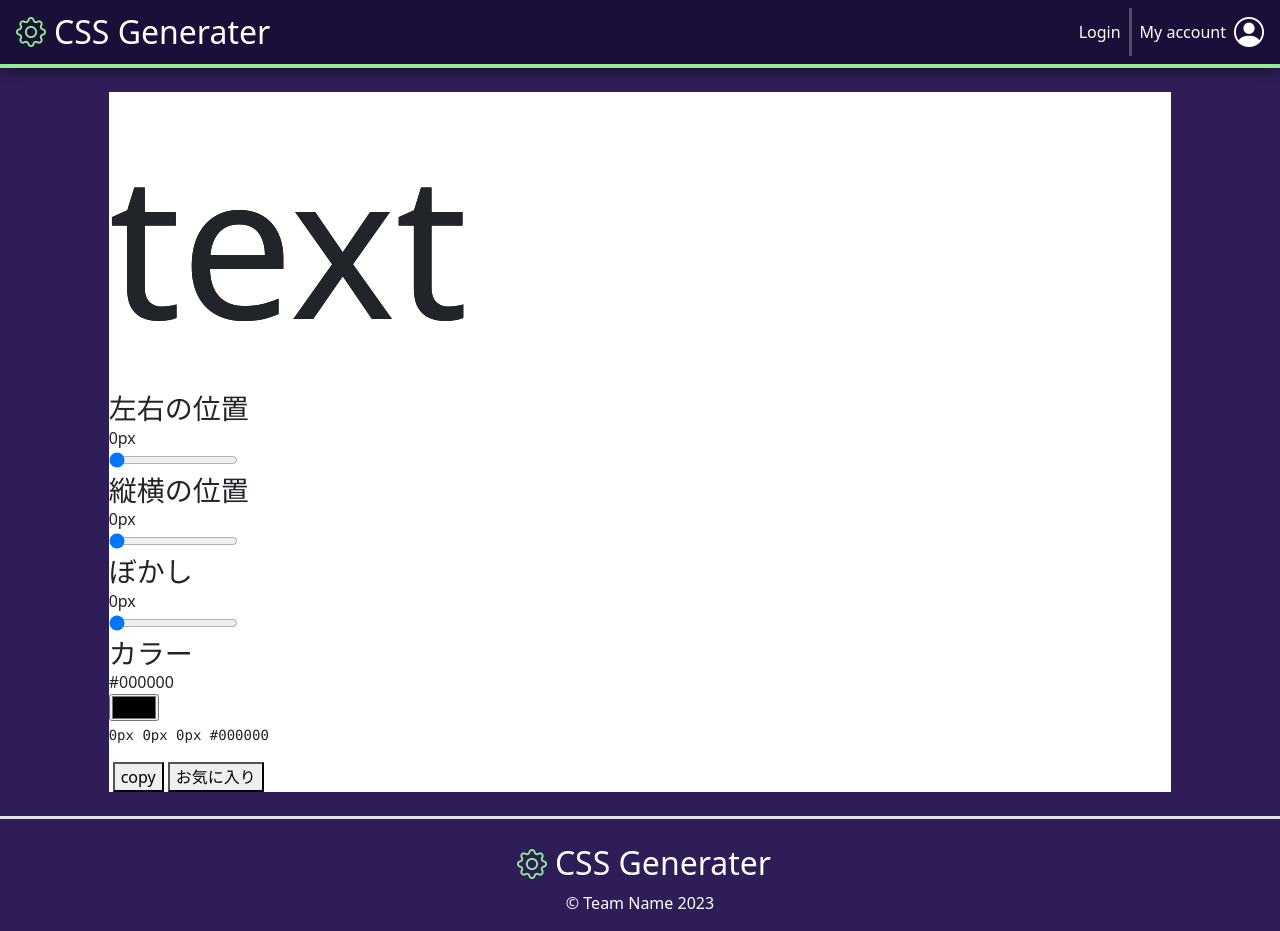
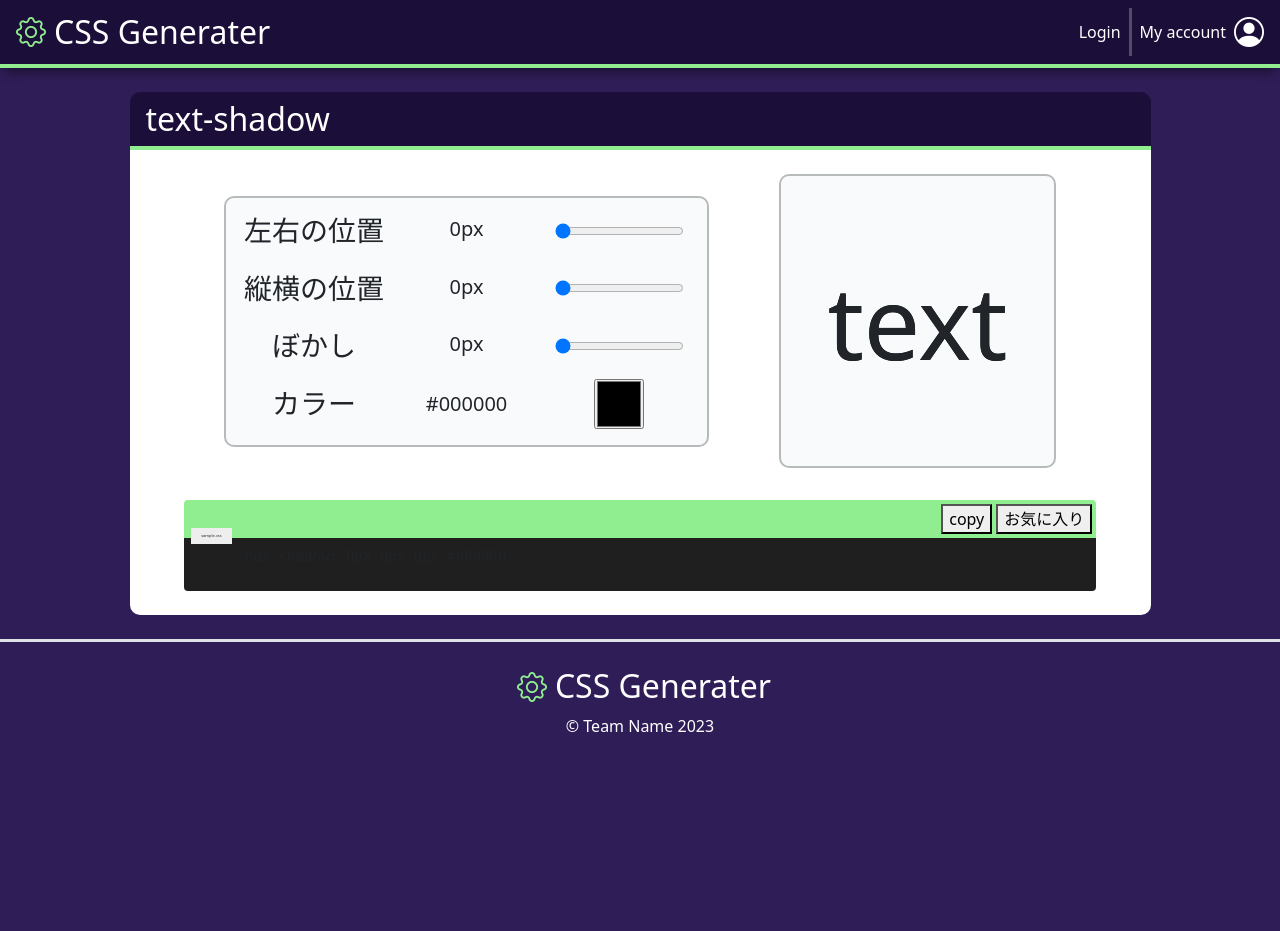
Before and after one commit to balckowl/css-generater, a React (Vite) app: page /textshadow in a window 1280 px wide. After the commit the page ends 800 px from the top, so only its background shows below. Built offline with nearby package versions, Linux system fonts and the light colour scheme; no server answers; a small style sheet from the web is missing.

Commit message:
Updata: TextShadow pageをアップデーしました。

```diff
--- a/src/pages/BoxShadow/BoxShadow.scss
+++ b/src/pages/BoxShadow/BoxShadow.scss
@@ -32,15 +32,15 @@
     padding-bottom: 70px;
 }
 
-// .btn-box{
-//     background-color: #90EE90;
-//     border-radius: 4px 4px 0px 0px;
-// }
+.btn-box{
+    background-color: #90EE90;
+    border-radius: 4px 4px 0px 0px;
+}
 
-// .code-box{
-//     background-color: #1F1F1F;
-//     border-radius: 0px 0px 4px 4px;
-// }
+.code-box{
+    background-color: #1F1F1F;
+    border-radius: 0px 0px 4px 4px;
+}
 
 .code-box{
     position: relative;
--- a/src/pages/LinerGradient/LinerGradient.jsx
+++ b/src/pages/LinerGradient/LinerGradient.jsx
@@ -107,7 +107,9 @@
                     </div>
                   </div>
 
-                  <div className='liner-box row g-0 justify-content-between p-2'>
+                  <div className='row justify-content-center'>
+                    <div className='col-lg-10 p-2 liner-box'>
+                      <div className="row g-0 justify-content-between">
                         <div className="col-lg-6">
                           <div className="row g-0 justify-content-center gap-3">
                             <div className="col-3 d-flex align-items-center justify-content-center"><h3>角度</h3></div>
@@ -119,15 +121,15 @@
                           <button className='me-2' onClick={addColorField}>カラーフィールド+</button>
                           <button onClick={removeColorField}>カラーフィールド-</button>
                         </div>
-
-
-
+                      </div>
+                    </div>
                   </div>
 
                   <div className="row g-0 gap-0">
                     {colorFields.map((CF, index) => (
-                      <div className='liner-box my-2 col-lg-3 p-1' key={index}>
-                        <div className=''>
+                      <div className='my-2 col-lg-3' key={index}>
+                        <div className='row d-flex align-items-center justify-content-center g-0'>
+                          <div className="col-11 liner-box p-1">
                             <h3>colorField{index + 1}</h3>
                             <div>
 
@@ -141,6 +143,7 @@
                                 <h3>終始位置</h3>
                                 <p>{CF.endPoint}%</p>
                                 <input type="range" value={CF.endPoint} onChange={(e) => updateColorField(index, 'endPoint', e.target.value)} />
+                              </div>
                             </div>
                           </div>
                         </div>
--- a/src/pages/LinerGradient/LinerGradient.scss
+++ b/src/pages/LinerGradient/LinerGradient.scss
@@ -5,6 +5,6 @@
 }
 
 .liner-box{
-    border: 3px solid #b8bbbc;
+    border: 3px solid #eee;
     border-radius: 5px;
 }
--- a/src/pages/TextShadow/TextShadow.jsx
+++ b/src/pages/TextShadow/TextShadow.jsx
@@ -52,45 +52,76 @@
 
   return (
     <div>
+      <div className="container">
         <div className="row d-flex justify-content-center">
-        <div className="col-lg-10">
-          <div className="bg-white">
-            <div className='textbox' css={textShadowStyle}>
-              text
+          <div className="col-lg-11">
+            <div className="box-head p-2 ps-3">
+              <h2 className='text-white'>text-shadow</h2>
+            </div>
+            <div className='bg-white box'>
+              <div className="row justify-content-center px-1 g-0">
+                <div className="col-lg-11">
+                  <div>
+                    <div className="row justify-content-between align-items-center py-lg-4 py-2 mx-lg-5 mx-2">
+                      <div className='col-lg-7 order-lg-1 order-2 input-box py-3'>
+                        <div className="text-center">
+                          <div>
+                            <div className='row g-0 mb-4'>
+                              <div className="col-lg-4"><h3>左右の位置</h3></div>
+                              <div className="col-lg-4"><p>{shadowX}px</p></div>
+                              <div className="col-lg-4 d-flex align-items-center justify-content-center"><input type="range" max={50} value={shadowX} onChange={(e) => setShadowX(e.target.value)} /></div>
                             </div>
 
-            <div>
-              <h3>左右の位置</h3>
-              <p>{shadowX}px</p>
-              <input type="range" value={shadowX} onChange={(e) => setShadowX(e.target.value)} />
+                            <div className='row g-0 mb-4'>
+                              <div className="col-lg-4"><h3>縦横の位置</h3></div>
+                              <div className="col-lg-4"><p>{shadowY}px</p></div>
+                              <div className="col-lg-4 d-flex align-items-center justify-content-center">
+                                <input type="range" max={50} value={shadowY} onChange={(e) => setShadowY(e.target.value)} />
+                              </div>
                             </div>
 
-            <div>
-              <h3>縦横の位置</h3>
-              <p>{shadowY}px</p>
-              <input type="range" value={shadowY} onChange={(e) => setShadowY(e.target.value)} />
+                            <div className='row g-0 mb-3'>
+                              <div className="col-lg-4"><h3>ぼかし</h3></div>
+                              <div className="col-lg-4"><p>{blur}px</p></div>
+                              <div className="col-lg-4 d-flex align-items-center justify-content-center"><input type="range" value={blur} onChange={(e) => setBlur(e.target.value)} /></div>
                             </div>
 
-            <div>
-              <h3>ぼかし</h3>
-              <p>{blur}px</p>
-              <input type="range" value={blur} onChange={(e) => setBlur(e.target.value)} />
+                            <div className='row g-0 align-items-center'>
+                              <div className="col-lg-4"><h3>カラー</h3></div>
+                              <div className="col-lg-4"><p>{color}</p></div>
+                              <div className="col-lg-4 color-box d-flex align-items-center justify-content-center"><input type="color" value={color} onChange={(e) => setColor(e.target.value)}></input></div>
                             </div>
 
-            <div>
-              <h3>カラー</h3>
-              <p>{color}</p>
-              <input type="color" value={color} onChange={(e) => setColor(e.target.value)} />
+                          </div>
+                        </div>
+                      </div>
+                      <div className='col-lg-4 order-lg-2 order-1 mb-2 mb-lg-0 p-0'>
+                        <div className="d-flex justify-content-center style-box">
+                          <div className='text' css={textShadowStyle}>
+                            <div className='d-flex justify-content-center align-items-center'>text</div>
+                          </div>
+                        </div>
+                      </div>
                     </div>
 
-            <pre>
-              <code>
-                {textShadowCode}
+                    <div className="p-2 mb-3">
+                      <div className='btn-box d-flex justify-content-end p-1'>
+                        <button className='mx-1' onClick={copyToClipBoard}>copy</button>
+                        <button onClick={sendFavTextShadow}>お気に入り</button>
+                      </div>
+                      <div className='code-box p-2'>
+                        <div className='file-name'>sample.css</div>
+                        <pre className="line-numbers">
+                          <code className='language-css'>
+                            {`box-shadow: ${textShadowCode}`}
                           </code>
                         </pre>
-
-            <button className='mx-1' onClick={copyToClipBoard}>copy</button>
-            <button onClick={sendFavTextShadow}>お気に入り</button>
+                      </div>
+                    </div>
+                  </div>
+                </div>
+              </div>
+            </div>
           </div>
         </div>
       </div>
--- a/src/pages/TextShadow/TextShadow.scss
+++ b/src/pages/TextShadow/TextShadow.scss
@@ -1,3 +1,5 @@
-.textbox{
-    font-size: 200px;
+.text {
+    font-size: 100px;
+    text-align: center;
+    padding: 0;
 }
```
Lines whose indentation alone changed are shown as unchanged.
